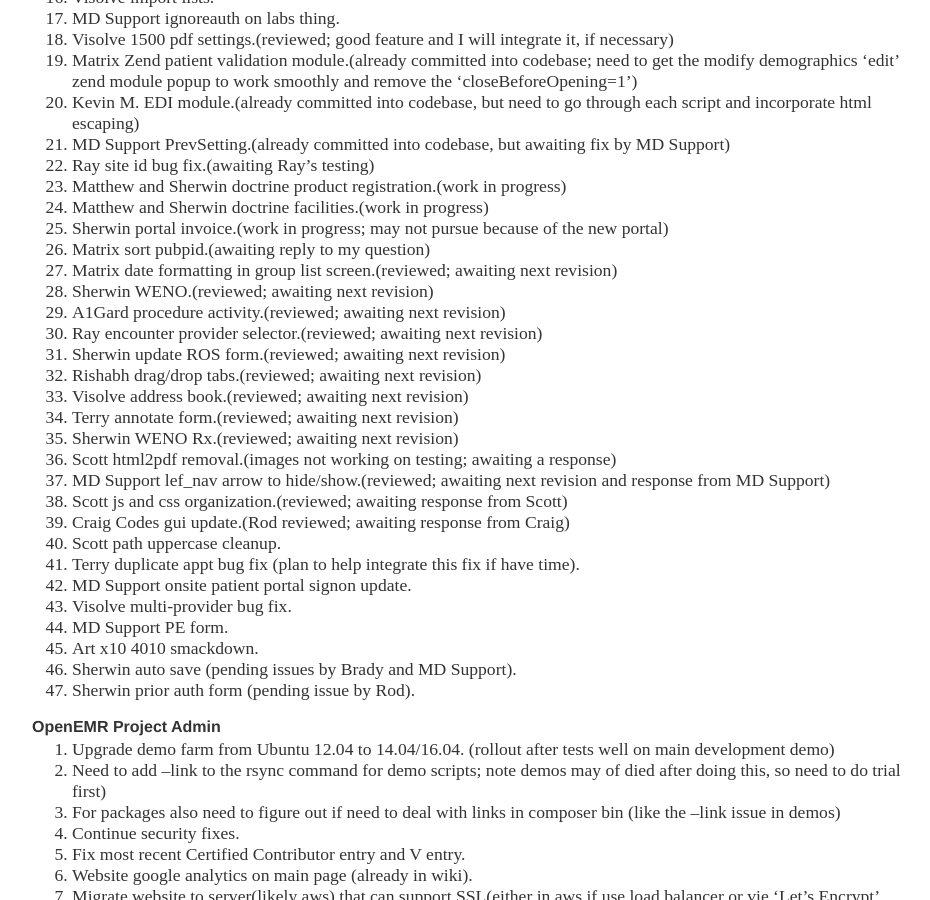
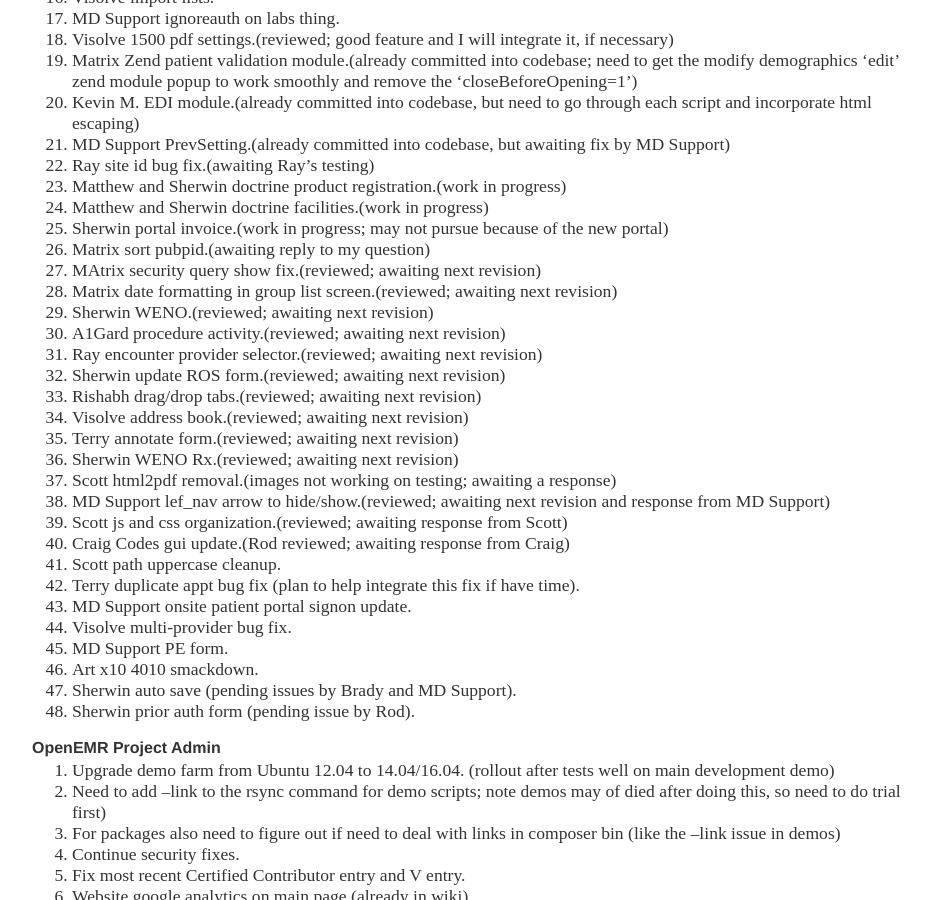
Before and after one commit to bradymiller/bradymiller.github.io, a Jekyll site: the page built from todo/index.md, in a window 1280 px wide and 900 px high, scrolled down 710 px. Shown: the whole window, without its empty margins (160-1090 px from the left). Built offline with Jekyll 4.4.1, drawn with Linux system fonts in a browser that asks for light colours; our own code applies the rules of GitHub Pages for plain Markdown files.

Commit message:
Update index.md

```diff
--- a/todo/index.md
+++ b/todo/index.md
@@ -36,6 +36,7 @@
 1. Matthew and Sherwin doctrine facilities.(work in progress)
 1. Sherwin portal invoice.(work in progress; may not pursue because of the new portal)
 1. Matrix sort pubpid.(awaiting reply to my question)
+1. MAtrix security query show fix.(reviewed; awaiting next revision)
 1. Matrix date formatting in group list screen.(reviewed; awaiting next revision)
 1. Sherwin WENO.(reviewed; awaiting next revision)
 1. A1Gard procedure activity.(reviewed; awaiting next revision)
```
